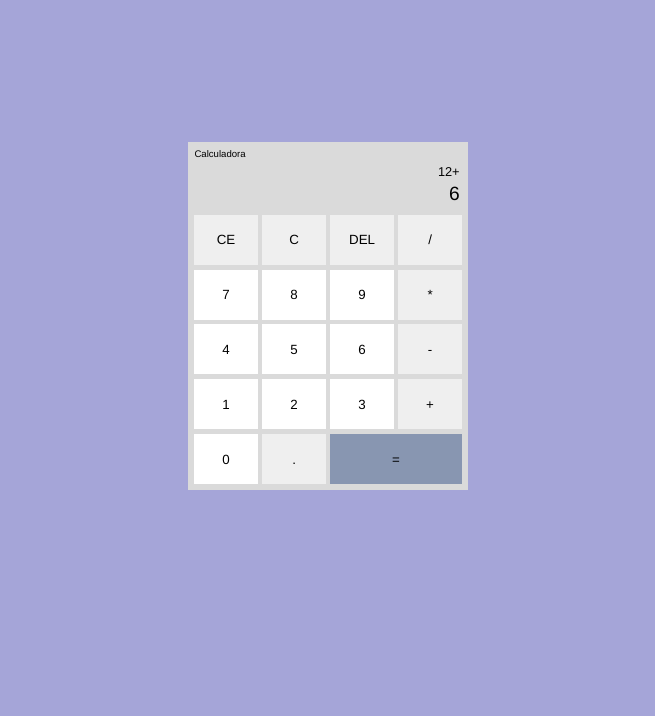
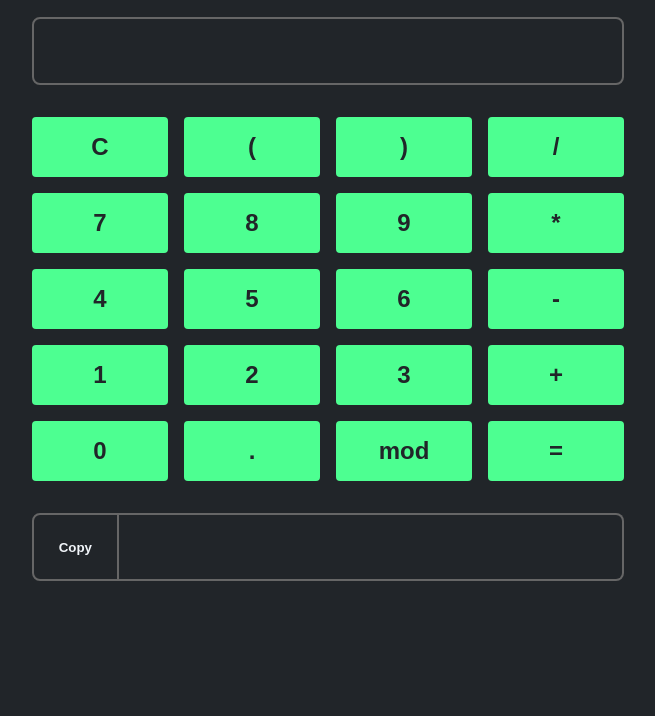
Before and after one commit to Diogoribeirott/Calculadora, a plain HTML site: page index.html in a window 1280 px wide. Shown: the part 84-800 px from the top of the page, without its empty margins (312-967 px from the left). Drawn offline with Linux system fonts and the light colour scheme.

Commit message:
mudando todo o projeto

```diff
--- a/css/style.css
+++ b/css/style.css
@@ -1,73 +1,120 @@
 * {
-  margin: 0px;
-  padding: 0px;
   box-sizing: border-box;
-  font-family: Helvetica, sans-serif;
+  margin: 0;
+  padding: 0;
 }
 
 :root {
-  --backgroudColorBody: #a5a5d8;
-  --backgroudColorCalc: #dadada;
-  --backgroudColorHover: #aaa6a69c;
-  --backgroudColorButton-dif: #8896b1;
+  --bg-color: #212529;
+  --border-color: #666;
+  --font-color: #f1f5f9;
+  --primary-color: #4dff91;
+  --error-color: #ff0043;
 }
 
 body {
-  background-color: var(--backgroudColorBody);
-  height: 100vh;
-  display: flex;
-  align-items: center;
-  justify-content: center;
+  background-color: var(--bg-color);
+  color: var(--font-color);
+  font-family: "Ubuntu", sans-serif;
 }
 
-.calc {
-  padding: 0.4em;
-  width: 280px;
+main {
+  display: block;
+  margin: 0 auto;
+  max-width: 40rem;
+  padding: 0 1.5rem 2.5rem;
+  position: relative;
+}
 
-  background-color: var(--backgroudColorCalc);
-  display: flex;
-  flex-direction: column;
-  gap: 3px;
+header {
+  padding: 2rem 0;
 }
-h3 {
-  font-size: 0.6em;
-  font-weight: 300;
+
+#themeSwitcher {
+  background-color: var(--bg-color);
+  border: 0.125rem solid var(--font-color);
+  color: var(--font-color);
 }
-.operation {
+
+#themeSwitcher:hover {
+  background-color: var(--font-color);
+  color: var(--bg-color);
+}
+
+button {
+  background-color: var(--primary-color);
+  border: none;
+  border-radius: 0.25rem;
+  font-weight: 700;
+  padding: 0.5rem 1rem;
+  transition: 0.15s;
+}
+
+input {
+  background-color: var(--bg-color);
+  border: 2px solid var(--border-color);
+  border-radius: 0.5rem;
+  color: var(--font-color);
+  display: block;
+  font-size: 1.75rem;
+  margin: 0 auto;
+  padding: 1rem;
   text-align: end;
+  width: 100%;
 }
-.numberFromAbove,
-.lowNumber {
-  padding: 2px;
-  overflow-wrap: break-word;
-}
-.numberFromAbove {
-  font-size: 0.8em;
-  min-height: 1.5em;
-}
-.lowNumber {
-  font-size: 1.2em;
-  min-height: 1.6em;
-}
-button {
-  border: none;
-}
-button:hover {
-  background-color: var(--backgroudColorHover);
-  cursor: pointer;
-}
-.buttons-number {
-  gap: 0.3em;
+
+#keys {
   display: grid;
   grid-template-columns: 1fr 1fr 1fr 1fr;
+  gap: 1rem;
+  margin: 2rem 0;
 }
-.buttons-number button {
-  height: 50px;
+
+#keys button {
+  color: var(--bg-color);
+  cursor: pointer;
+  font-size: 1.5rem;
+  padding: 1rem;
 }
-.number {
-  background-color: #fff;
+
+#keys button:hover {
+  filter: brightness(0.8);
 }
-.button-dif {
-  grid-column: span 2;
-  background-color: var(--backgroudColorButton-dif);
+
+#result {
+  border-width: 2px 2px 2px 0;
+  border-radius: 0 0.5rem 0.5rem 0;
 }
+
+#copyToClipboard {
+  background-color: transparent;
+  border: solid var(--border-color);
+  border-width: 2px;
+  border-radius: 0.5rem 0 0 0.5rem;
+  color: var(--font-color);
+  cursor: pointer;
+  display: block;
+  height: 4.25rem;
+  width: 6rem;
+}
+
+.flex {
+  display: flex;
+}
+
+.align-center {
+  align-items: center;
+}
+
+.justify-between {
+  justify-content: space-between;
+}
+
+.error {
+  background-color: var(--error-color);
+}
+
+.success {
+  border-color: var(--primary-color) !important;
+  color: var(--primary-color) !important;
+}
--- a/index.html
+++ b/index.html
@@ -1,41 +1,52 @@
 <!DOCTYPE html>
-<html lang="pt-br">
+<html lang="en">
   <head>
     <meta charset="UTF-8" />
     <meta http-equiv="X-UA-Compatible" content="IE=edge" />
     <meta name="viewport" content="width=device-width, initial-scale=1.0" />
+    <link rel="preconnect" href="https://fonts.googleapis.com" />
+    <link rel="preconnect" href="https://fonts.gstatic.com" crossorigin />
+    <link
+      href="https://fonts.googleapis.com/css2?family=Ubuntu:wght@400;700&display=swap"
+      rel="stylesheet"
+    />
+    <title>Projeto Prático Guiado 1</title>
     <link rel="stylesheet" href="css/style.css" />
     <script src="js/script.js" defer></script>
-    <title>Calculadora</title>
   </head>
   <body>
-    <div class="calc">
-      <h3>Calculadora</h3>
-      <div class="operation">
-        <div class="numberFromAbove">12+</div>
-        <div class="lowNumber">6</div>
+    <main data-theme="dark">
+      <header class="flex align-center justify-between">
+        <h1>Calc.js</h1>
+        <button id="themeSwitcher">Switch Theme Dark/Light</button>
+      </header>
+      <input type="text" id="input" />
+      <div id="keys">
+        <button id="clear">C</button>
+        <button class="charKey" data-value=" ( ">(</button>
+        <button class="charKey" data-value=" ) ">)</button>
+        <button class="charKey" data-value=" / ">/</button>
+        <button class="charKey" data-value="7">7</button>
+        <button class="charKey" data-value="8">8</button>
+        <button class="charKey" data-value="9">9</button>
+        <button class="charKey" data-value=" * ">*</button>
+        <button class="charKey" data-value="4">4</button>
+        <button class="charKey" data-value="5">5</button>
+        <button class="charKey" data-value="6">6</button>
+        <button class="charKey" data-value=" - ">-</button>
+        <button class="charKey" data-value="1">1</button>
+        <button class="charKey" data-value="2">2</button>
+        <button class="charKey" data-value="3">3</button>
+        <button class="charKey" data-value=" + ">+</button>
+        <button class="charKey" data-value="0">0</button>
+        <button class="charKey" data-value=".">.</button>
+        <button class="charKey" data-value=" % ">mod</button>
+        <button id="equal">=</button>
       </div>
-      <div class="buttons-number">
-        <button>CE</button>
-        <button>C</button>
-        <button>DEL</button>
-        <button>/</button>
-        <button class="number">7</button>
-        <button class="number">8</button>
-        <button class="number">9</button>
-        <button>*</button>
-        <button class="number">4</button>
-        <button class="number">5</button>
-        <button class="number">6</button>
-        <button>-</button>
-        <button class="number">1</button>
-        <button class="number">2</button>
-        <button class="number">3</button>
-        <button>+</button>
-        <button class="number">0</button>
-        <button>.</button>
-        <button class="button-dif">=</button>
-      </div>
-    </div>
+      <section class="flex align-center justify-between">
+        <button id="copyToClipboard">Copy</button>
+        <input type="text" id="result" disabled />
+      </section>
+    </main>
   </body>
 </html>
```
